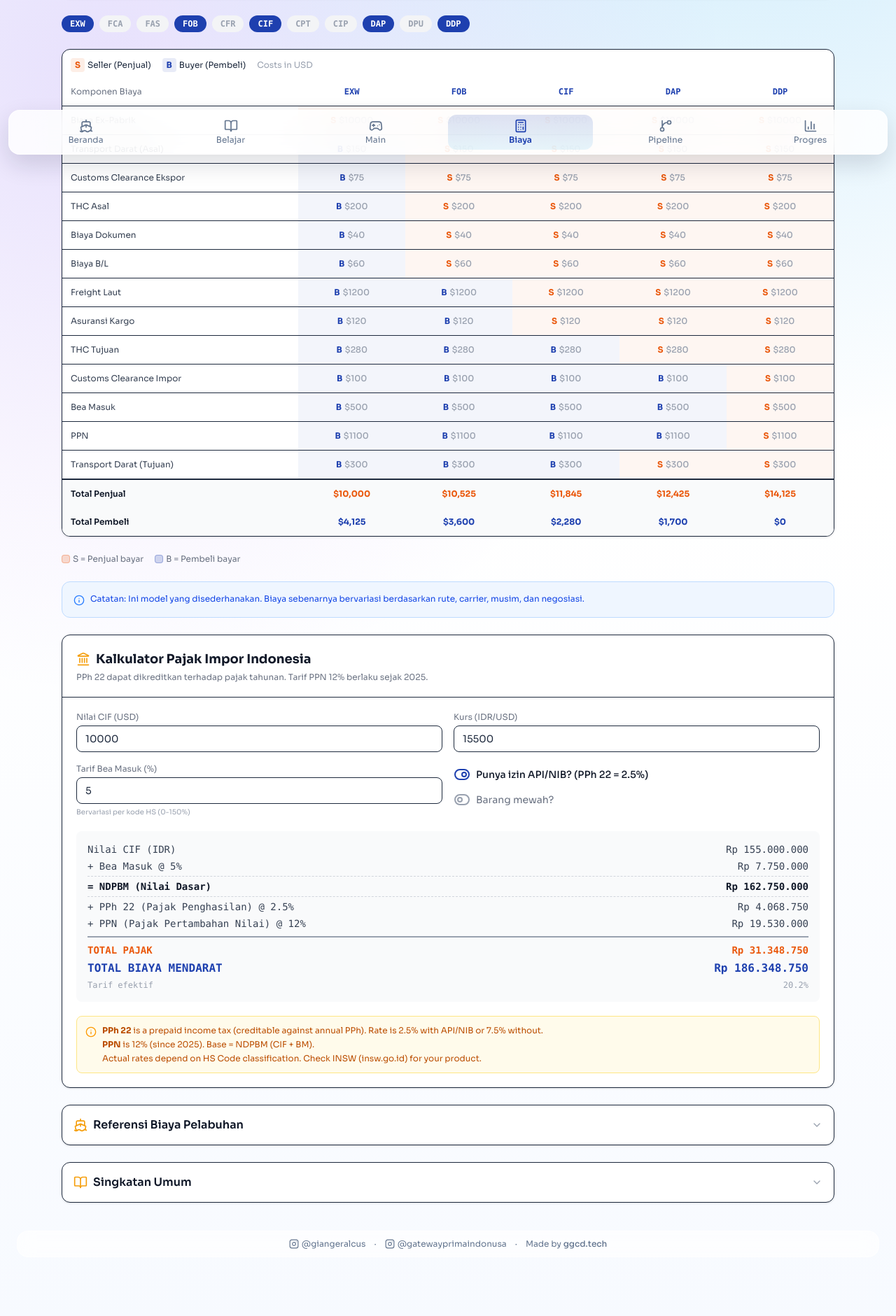
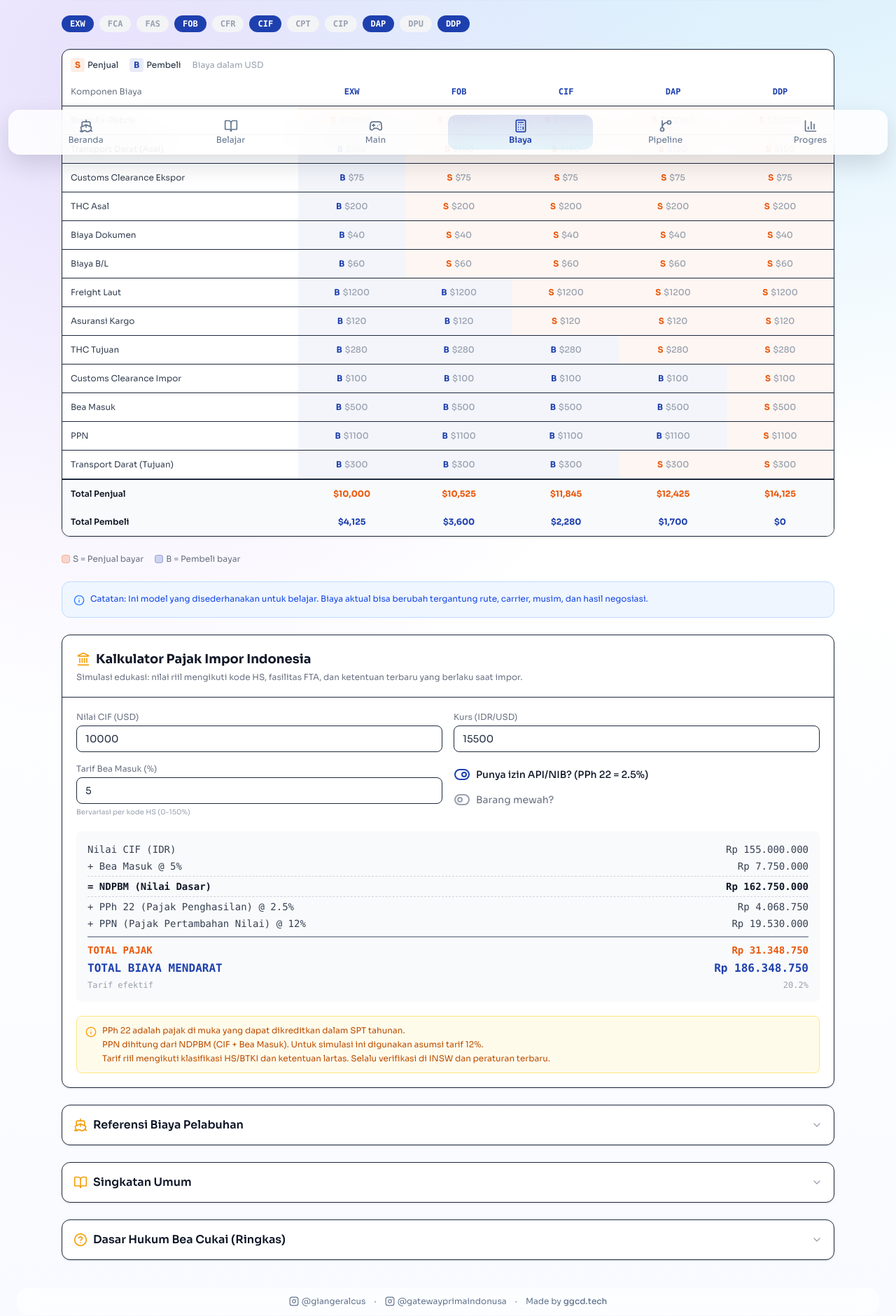
Before and after one commit to giangeralcus/incoterms-id, a React (Vite) app: page /cost-simulator in a window 1280 px wide. Shown: the part 579-2460 px from the top of the page at 70% size. Built offline with nearby package versions, Linux system fonts and the light colour scheme.

Commit message:
feat(content): add natural-id editorial guide and customs law basics

```diff
--- a/src/i18n/translations.js
+++ b/src/i18n/translations.js
@@ -135,7 +135,7 @@ export const translations = {
     sellerPays: { id: 'S = Penjual bayar', en: 'S = Seller pays' },
     buyerPays: { id: 'B = Pembeli bayar', en: 'B = Buyer pays' },
     note: {
-      id: 'Catatan: Ini model yang disederhanakan. Biaya sebenarnya bervariasi berdasarkan rute, carrier, musim, dan negosiasi.',
+      id: 'Catatan: Ini model yang disederhanakan untuk belajar. Biaya aktual bisa berubah tergantung rute, carrier, musim, dan hasil negosiasi.',
       en: 'Note: This is a simplified model. Real costs vary by route, carrier, season, and negotiation.',
     },
     // Tax Calculator
@@ -157,14 +157,40 @@ export const translations = {
     totalLanded: { id: 'TOTAL BIAYA MENDARAT', en: 'TOTAL LANDED COST' },
     effectiveRate: { id: 'Tarif efektif', en: 'Effective tax rate' },
     taxNote: {
-      id: 'PPh 22 dapat dikreditkan terhadap pajak tahunan. Tarif PPN 12% berlaku sejak 2025.',
-      en: 'PPh 22 is creditable against annual tax. PPN rate of 12% effective since 2025.',
+      id: 'Simulasi edukasi: nilai riil mengikuti kode HS, fasilitas FTA, dan ketentuan terbaru yang berlaku saat impor.',
+      en: 'Educational simulation: actual values follow HS code, FTA facilities, and the latest applicable regulations.',
+    },
+    costsInUsd: { id: 'Biaya dalam USD', en: 'Costs in USD' },
+    chargeHeader: { id: 'Jenis Biaya', en: 'Charge' },
+    rangeHeader: { id: 'Kisaran Umum', en: 'Typical Range' },
+    ppnbmHint: { id: 'Tarif PPnBM umumnya berada di rentang 10-200% tergantung jenis barang.', en: 'PPnBM rates are generally in the 10-200% range depending on product type.' },
+    taxLinePph22: {
+      id: 'PPh 22 adalah pajak di muka yang dapat dikreditkan dalam SPT tahunan.',
+      en: 'PPh 22 is a prepaid income tax that can be credited in annual filing.',
+    },
+    taxLinePpn: {
+      id: 'PPN dihitung dari NDPBM (CIF + Bea Masuk). Untuk simulasi ini digunakan asumsi tarif 12%.',
+      en: 'PPN is calculated from NDPBM (CIF + import duty). This simulator uses a 12% assumption.',
+    },
+    taxLineHs: {
+      id: 'Tarif riil mengikuti klasifikasi HS/BTKI dan ketentuan lartas. Selalu verifikasi di INSW dan peraturan terbaru.',
+      en: 'Actual rates follow HS/BTKI classification and lartas requirements. Always verify via INSW and latest regulations.',
     },
     // Port charges
     portCharges: { id: 'Referensi Biaya Pelabuhan', en: 'Port Charges Reference' },
     portNote: { id: 'Tarif tipikal untuk Tanjung Priok, Jakarta', en: 'Typical rates for Tanjung Priok, Jakarta' },
     // Glossary
     glossary: { id: 'Singkatan Umum', en: 'Common Abbreviations' },
+    legalBasics: { id: 'Dasar Hukum Bea Cukai (Ringkas)', en: 'Customs Legal Basics (Quick)' },
+    legalIntro: {
+      id: 'Ringkasan ini untuk pengetahuan umum agar kamu lebih paham konteks saat memilih Incoterm dan menghitung landed cost.',
+      en: 'This summary is for general knowledge so you can better understand context when choosing Incoterms and calculating landed cost.',
+    },
+    legalDisclaimer: {
+      id: 'Bukan nasihat hukum/pajak. Untuk transaksi riil, cek peraturan terbaru dan konsultasikan dengan PPJK atau konsultan kepabeanan.',
+      en: 'Not legal/tax advice. For live transactions, verify current rules and consult a licensed customs broker or advisor.',
+    },
+    legalSources: { id: 'Rujukan Resmi', en: 'Official References' },
   },
 
   // === PROGRESS PAGE ===
--- a/src/pages/CostSimulator.jsx
+++ b/src/pages/CostSimulator.jsx
@@ -1,6 +1,6 @@
 import { useState } from 'react'
 import { motion } from 'framer-motion'
-import { Calculator, ArrowRight, Info, DollarSign, Landmark, ChevronDown, ChevronUp, HelpCircle, Ship, BookOpen, ToggleLeft, ToggleRight } from 'lucide-react'
+import { Calculator, Info, Landmark, ChevronDown, ChevronUp, HelpCircle, Ship, BookOpen, ToggleLeft, ToggleRight } from 'lucide-react'
 import useLanguageStore from '../stores/languageStore'
 import { translations as T, t } from '../i18n/translations'
 import Character from '../components/PixelArt/Character'
@@ -76,6 +76,76 @@ const ABBREVIATIONS = [
   { abbr: 'PIB', full: 'Pemberitahuan Impor Barang', en: 'Import Declaration' },
   { abbr: 'SPPB', full: 'Surat Persetujuan Pengeluaran Barang', en: 'Goods Release Approval' },
   { abbr: 'D/O', full: 'Delivery Order', en: 'Container Release Document' },
+]
+
+const LEGAL_BASICS = [
+  {
+    title: {
+      id: 'Landasan utama kepabeanan',
+      en: 'Core customs legal framework',
+    },
+    detail: {
+      id: 'Kegiatan ekspor-impor di Indonesia mengacu pada UU Kepabeanan: UU No. 10 Tahun 1995 yang telah diubah melalui UU No. 17 Tahun 2006.',
+      en: 'Export-import activities in Indonesia are governed by the Customs Law: Law No. 10/1995 as amended by Law No. 17/2006.',
+    },
+  },
+  {
+    title: {
+      id: 'Kewajiban pemberitahuan pabean',
+      en: 'Customs declaration obligations',
+    },
+    detail: {
+      id: 'Dalam impor untuk dipakai, importir wajib menyampaikan pemberitahuan pabean serta memenuhi ketentuan larangan/pembatasan (lartas) yang berlaku.',
+      en: 'For import for use, importers must submit customs declarations and comply with applicable prohibition/restriction (lartas) rules.',
+    },
+  },
+  {
+    title: {
+      id: 'Registrasi pelaku usaha',
+      en: 'Business registration',
+    },
+    detail: {
+      id: 'Pelaku usaha perlu registrasi kepabeanan sebelum proses impor/ekspor formal agar dapat mengakses layanan kepabeanan.',
+      en: 'Businesses need customs registration before formal import/export processes so they can access customs services.',
+    },
+  },
+  {
+    title: {
+      id: 'Klasifikasi HS/BTKI menentukan pungutan',
+      en: 'HS/BTKI classification determines import charges',
+    },
+    detail: {
+      id: 'Tarif bea masuk dan pajak impor dihitung berdasarkan klasifikasi HS/BTKI, termasuk kemungkinan tarif preferensi FTA jika syarat asal barang terpenuhi.',
+      en: 'Import duty and import taxes are calculated from HS/BTKI classification, including potential FTA preferential rates if rules of origin are met.',
+    },
+  },
+]
+
+const LEGAL_REFERENCES = [
+  {
+    label: { id: 'UU No. 10 Tahun 1995 (Kepabeanan)', en: 'Law No. 10/1995 (Customs)' },
+    url: 'https://jdih.dpr.go.id/setjen/detail-dokumen/tipe/uu/id/502',
+  },
+  {
+    label: { id: 'UU No. 17 Tahun 2006 (Perubahan UU Kepabeanan)', en: 'Law No. 17/2006 (Amendment to Customs Law)' },
+    url: 'https://jdih.dpr.go.id/setjen/detail-dokumen/tipe/uu/id/73',
+  },
+  {
+    label: { id: 'DJBC - Ketentuan Kepabeanan di Bidang Impor', en: 'DGCE - Customs Provisions in Imports' },
+    url: 'https://www.beacukai.go.id/faq/ketentuan-kepabeanan-di-bidang-impor.html',
+  },
+  {
+    label: { id: 'DJBC - Registrasi Kepabeanan', en: 'DGCE - Customs Registration' },
+    url: 'https://www.beacukai.go.id/faq/registrasi-kepabeanan.html',
+  },
+  {
+    label: { id: 'DJBC - BTKI dan Tarif', en: 'DGCE - BTKI and Tariff' },
+    url: 'https://www.beacukai.go.id/btki-dan-tarif',
+  },
+  {
+    label: { id: 'INSW Portal Nasional', en: 'National INSW Portal' },
+    url: 'https://www.insw.go.id',
+  },
 ]
 
 function formatIDR(value) {
@@ -231,14 +301,14 @@ export default function CostSimulator() {
         <div className="flex gap-4 text-xs mb-2 px-3 pt-3">
           <span className="flex items-center gap-1">
             <span className="inline-block w-5 h-5 rounded text-center font-bold bg-cargo/10 text-cargo leading-5">S</span>
-            {lang === 'id' ? 'Seller (Penjual)' : 'Seller'}
+            {t(T.common.seller, lang)}
           </span>
           <span className="flex items-center gap-1">
             <span className="inline-block w-5 h-5 rounded text-center font-bold bg-primary/10 text-primary leading-5">B</span>
-            {lang === 'id' ? 'Buyer (Pembeli)' : 'Buyer'}
+            {t(T.common.buyer, lang)}
           </span>
           <span className="flex items-center gap-1 text-gray-400">
-            Costs in USD
+            {t(T.cost.costsInUsd, lang)}
           </span>
         </div>
         <table className="w-full text-sm">
@@ -391,7 +461,7 @@ export default function CostSimulator() {
                 max="200"
                 step="1"
               />
-              <p className="text-[10px] text-gray-400 mt-1">Luxury Goods Tax rate (10-200%)</p>
+              <p className="text-[10px] text-gray-400 mt-1">{t(T.cost.ppnbmHint, lang)}</p>
             </motion.div>
           )}
 
@@ -455,16 +525,9 @@ export default function CostSimulator() {
           <div className="bg-amber-50 rounded-lg p-3 border border-amber-200 flex items-start gap-2">
             <Info className="w-4 h-4 text-amber-500 mt-0.5 shrink-0" />
             <div className="text-xs text-amber-700 space-y-1">
-              <p>
-                <strong>PPh 22</strong> is a prepaid income tax (creditable against annual PPh).
-                Rate is 2.5% with API/NIB or 7.5% without.
-              </p>
-              <p>
-                <strong>PPN</strong> is 12% (since 2025). Base = NDPBM (CIF + BM).
-              </p>
-              <p>
-                Actual rates depend on HS Code classification. Check INSW (insw.go.id) for your product.
-              </p>
+              <p>{t(T.cost.taxLinePph22, lang)}</p>
+              <p>{t(T.cost.taxLinePpn, lang)}</p>
+              <p>{t(T.cost.taxLineHs, lang)}</p>
             </div>
           </div>
         </div>
@@ -476,8 +539,8 @@ export default function CostSimulator() {
           <table className="w-full text-sm">
             <thead>
               <tr className="border-b">
-                <th className="text-left py-2 pr-4 text-gray-500 font-normal text-xs">Charge</th>
-                <th className="text-left py-2 text-gray-500 font-normal text-xs">Typical Range</th>
+                <th className="text-left py-2 pr-4 text-gray-500 font-normal text-xs">{t(T.cost.chargeHeader, lang)}</th>
+                <th className="text-left py-2 text-gray-500 font-normal text-xs">{t(T.cost.rangeHeader, lang)}</th>
               </tr>
             </thead>
             <tbody>
@@ -512,6 +575,42 @@ export default function CostSimulator() {
           ))}
         </div>
       </CollapsibleSection>
+
+      {/* Section D: Customs Legal Basics */}
+      <CollapsibleSection title={t(T.cost.legalBasics, lang)} icon={HelpCircle} defaultOpen={false}>
+        <p className="text-xs text-gray-600 mb-3">{t(T.cost.legalIntro, lang)}</p>
+
+        <div className="space-y-2">
+          {LEGAL_BASICS.map((item, index) => (
+            <div key={`legal-basic-${index}`} className="rounded-lg border border-gray-100 bg-gray-50 p-3">
+              <h4 className="text-xs font-semibold text-gray-900">{t(item.title, lang)}</h4>
+              <p className="mt-1 text-xs text-gray-600">{t(item.detail, lang)}</p>
+            </div>
+          ))}
+        </div>
+
+        <div className="mt-3 rounded-lg border border-amber-200 bg-amber-50 p-3 text-xs text-amber-700">
+          {t(T.cost.legalDisclaimer, lang)}
+        </div>
+
+        <div className="mt-3">
+          <h4 className="text-xs font-semibold text-gray-900 mb-2">{t(T.cost.legalSources, lang)}</h4>
+          <ul className="space-y-1">
+            {LEGAL_REFERENCES.map((ref, index) => (
+              <li key={`legal-ref-${index}`}>
+                <a
+                  href={ref.url}
+                  target="_blank"
+                  rel="noreferrer"
+                  className="text-xs text-primary hover:underline"
+                >
+                  {t(ref.label, lang)}
+                </a>
+              </li>
+            ))}
+          </ul>
+        </div>
+      </CollapsibleSection>
     </div>
   )
 }
```
Also changed, not shown: 1 other file (tests, documents, lock files or other folders).
